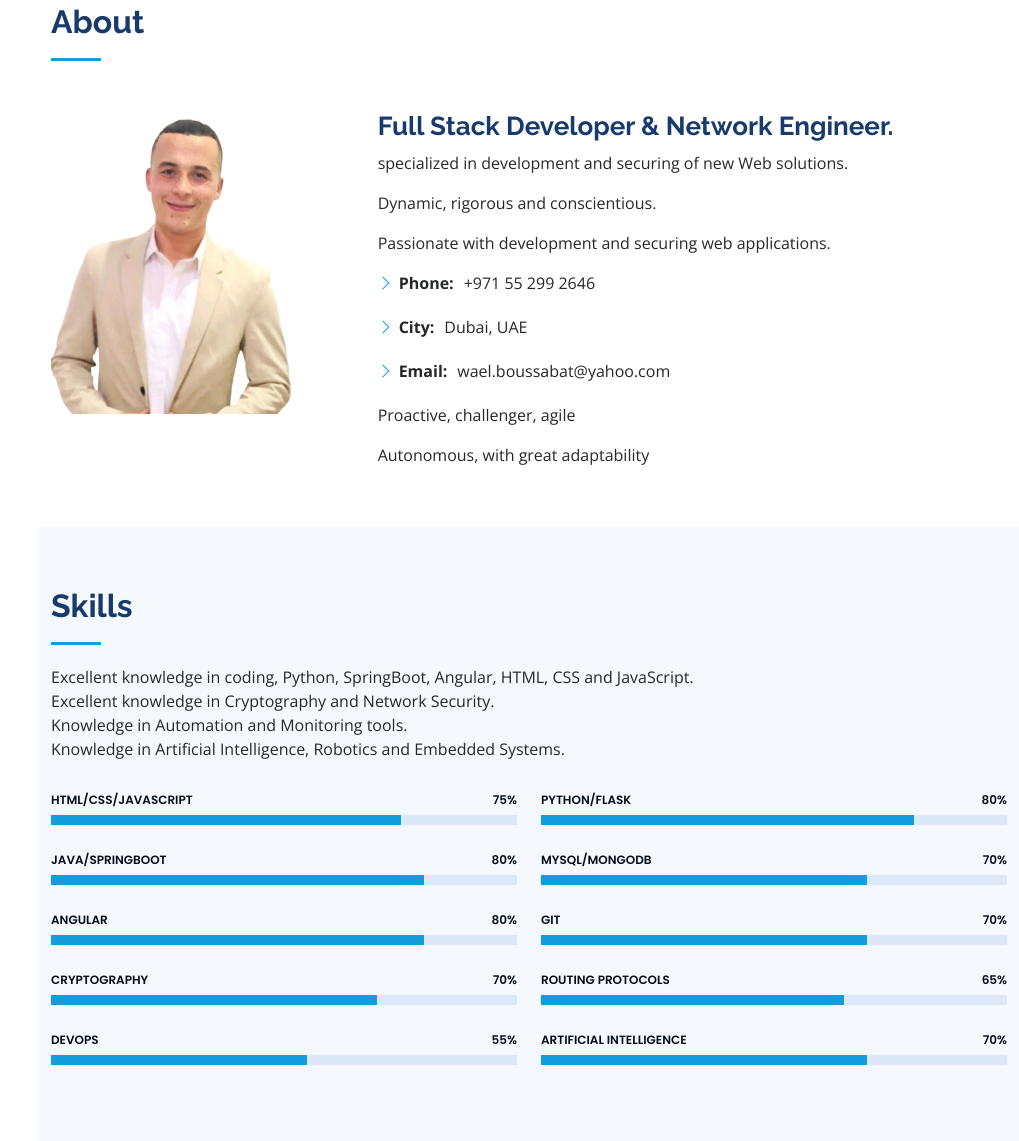
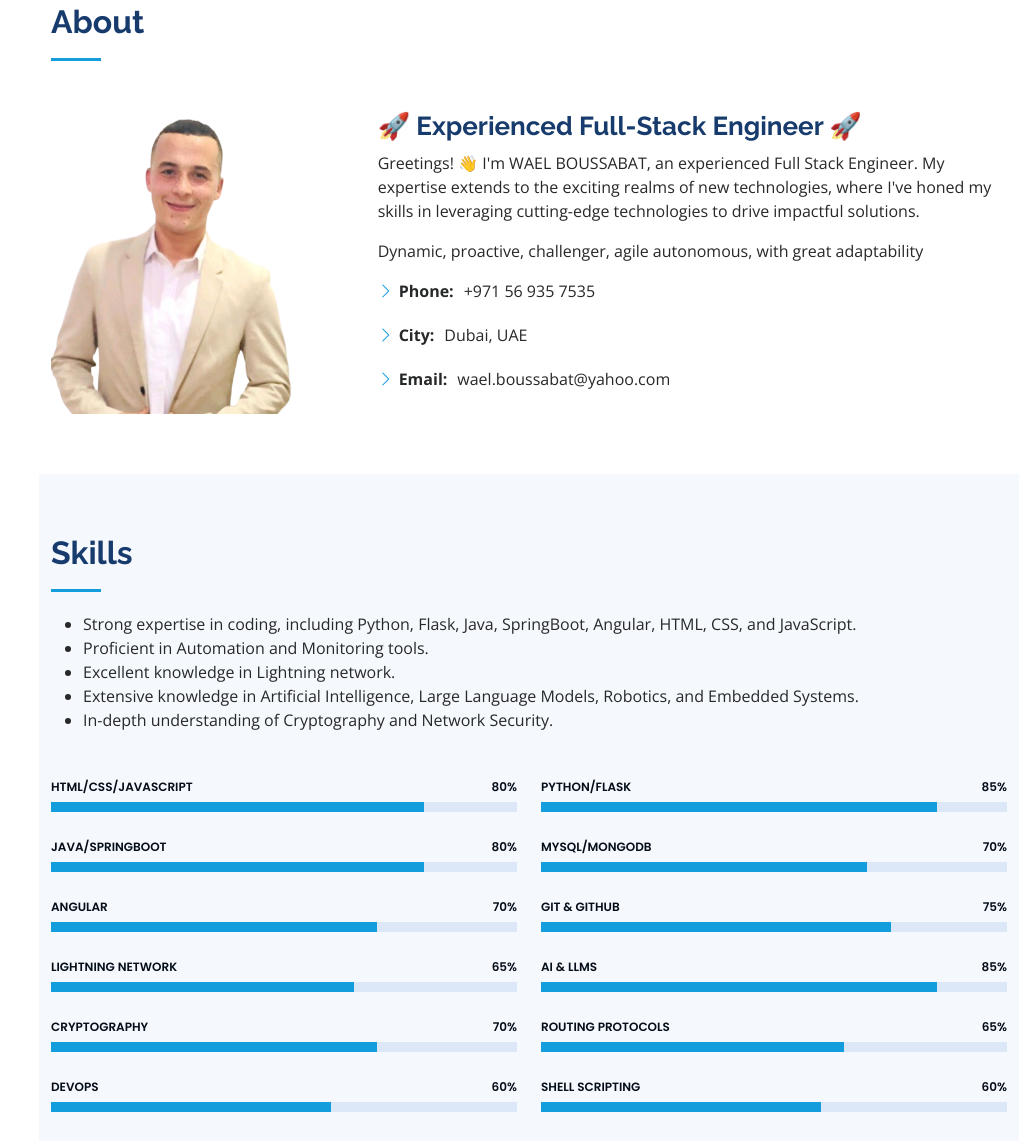
Before and after one commit to BoussabatWael/BoussabatWael.github.io, a plain HTML site: page index.html in a window 1280 px wide. Shown: the part 857-1998 px from the top of the page, without its empty margins (261-1280 px from the left). Drawn offline with nearby package versions, Linux system fonts and the light colour scheme.

Commit message:
Update index.html

```diff
--- a/index.html
+++ b/index.html
@@ -54,7 +54,7 @@
           <li><a href="#about" class="nav-link scrollto"><i class="bx bx-user"></i> <span>About</span></a></li>
           <li><a href="#skills" class="nav-link scrollto"><i class="bx bx-shape-circle"></i> <span>Skills</span></a></li>
           <li><a href="#resume" class="nav-link scrollto"><i class="bx bx-file-blank"></i> <span>Resume</span></a></li>
-          <li><a href="#portfolio" class="nav-link scrollto"><i class="bx bx-book-content"></i> <span>Portfolio</span></a></li>
+          <!--<li><a href="#portfolio" class="nav-link scrollto"><i class="bx bx-book-content"></i> <span>Portfolio</span></a></li>-->
           <li><a href="#contact" class="nav-link scrollto"><i class="bx bx-envelope"></i> <span>Contact</span></a></li>
         </ul>
       </nav><!-- .nav-menu -->
@@ -65,7 +65,7 @@
   <section id="hero" class="d-flex flex-column justify-content-center align-items-center">
     <div class="hero-container" data-aos="fade-in">
       <h1>Wael Boussabat</h1>
-      <p>I'm a <span class="typed" data-typed-items="Full Stack Developer, Network Engineer"></span></p>
+      <p>I'm a <span class="typed" data-typed-items="Full Stack Engineer, AI Enthusiast"></span></p>
     </div>
   </section><!-- End Hero -->
 
@@ -83,16 +83,19 @@
           <div class="col-lg-4" data-aos="fade-right">
             <img src="assets/img/1675959221166-removebg-preview.png" class="img-fluid rd" alt="">
           </div>
-          <div class="col-lg-8 pt-4 pt-lg-0 content" data-aos="fade-left">
-            <h3>Full Stack Developer &amp; Network Engineer.</h3>
-            <p>specialized in development and securing
-              of new Web solutions.</p>
-            <p>Dynamic, rigorous and conscientious.</p>
-            <p>Passionate with development and securing web applications.</p>
+          <div class="col-lg-8 pt-4 pt-lg-0 content resume-item" data-aos="fade-left">
+            <h3>🚀 Experienced Full-Stack Engineer 🚀</h3>
+
+            <p>Greetings! 👋 I'm WAEL BOUSSABAT, an experienced Full Stack Engineer.
+              My expertise extends to the exciting realms of new technologies, where I've honed my skills in leveraging cutting-edge technologies to drive impactful solutions.</p>
+                <p>Dynamic,
+                proactive, challenger, agile
+                autonomous, with great adaptability </p>
+
             <div class="row">
               <div class="col-lg-6">
                 <ul>
-                  <li><i class="bi bi-chevron-right"></i> <strong>Phone:</strong> <span>+971 55 299 2646</span></li>
+                  <li><i class="bi bi-chevron-right"></i> <strong>Phone:</strong> <span>+971 56 935 7535</span></li>
                   <li><i class="bi bi-chevron-right"></i> <strong>City:</strong> <span>Dubai, UAE</span></li>
                   <li><i class="bi bi-chevron-right"></i> <strong>Email:</strong> <span>wael.boussabat@yahoo.com</span></li>
                 </ul>
@@ -102,8 +105,6 @@
                 </ul>
               </div>
             </div>
-            <p>Proactive, challenger, agile</p>
-            <p>Autonomous, with great adaptability</p>
           </div>
         </div>
 
@@ -116,10 +117,17 @@
 
         <div class="section-title">
           <h2>Skills</h2>
-          <p>Excellent knowledge in coding, Python, SpringBoot, Angular, HTML, CSS and JavaScript.</p>
-          <p>Excellent knowledge in Cryptography and Network Security.</p>
-          <p>Knowledge in Automation and Monitoring tools.</p>
-          <p>Knowledge in Artificial Intelligence, Robotics and Embedded Systems.</p>
+          <ul>
+            <li>
+              Strong expertise in coding, including Python, Flask, Java, SpringBoot, Angular, HTML, CSS, and JavaScript.
+            </li>
+            <li>
+              Proficient in Automation and Monitoring tools.
+            </li>
+          <li>Excellent knowledge in Lightning network.</li>
+          <li>Extensive knowledge in Artificial Intelligence, Large Language Models, Robotics, and Embedded Systems.</li>
+          <li>In-depth understanding of Cryptography and Network Security.</li>
+        </ul>
         </div>
 
         <div class="row skills-content">
@@ -127,9 +135,9 @@
           <div class="col-lg-6" data-aos="fade-up">
 
             <div class="progress">
-              <span class="skill">HTML/CSS/javascript <i class="val">75%</i></span>
+              <span class="skill">HTML/CSS/javascript <i class="val">80%</i></span>
               <div class="progress-bar-wrap">
-                <div class="progress-bar" role="progressbar" aria-valuenow="75" aria-valuemin="0" aria-valuemax="100"></div>
+                <div class="progress-bar" role="progressbar" aria-valuenow="80" aria-valuemin="0" aria-valuemax="100"></div>
               </div>
             </div>
 
@@ -141,9 +149,16 @@
             </div>
 
             <div class="progress">
-              <span class="skill">ANGULAR <i class="val">80%</i></span>
+              <span class="skill">ANGULAR <i class="val">70%</i></span>
               <div class="progress-bar-wrap">
-                <div class="progress-bar" role="progressbar" aria-valuenow="80" aria-valuemin="0" aria-valuemax="100"></div>
+                <div class="progress-bar" role="progressbar" aria-valuenow="70" aria-valuemin="0" aria-valuemax="100"></div>
+              </div>
+            </div>
+
+            <div class="progress">
+              <span class="skill">Lightning Network <i class="val">65%</i></span>
+              <div class="progress-bar-wrap">
+                <div class="progress-bar" role="progressbar" aria-valuenow="65" aria-valuemin="0" aria-valuemax="100"></div>
               </div>
             </div>
 
@@ -155,9 +170,9 @@
             </div>
 
             <div class="progress">
-              <span class="skill">DevOps <i class="val">55%</i></span>
+              <span class="skill">DevOps <i class="val">60%</i></span>
               <div class="progress-bar-wrap">
-                <div class="progress-bar" role="progressbar" aria-valuenow="55" aria-valuemin="0" aria-valuemax="100"></div>
+                <div class="progress-bar" role="progressbar" aria-valuenow="60" aria-valuemin="0" aria-valuemax="100"></div>
               </div>
             </div>
           </div>
@@ -165,9 +180,9 @@
           <div class="col-lg-6" data-aos="fade-up" data-aos-delay="100">
 
             <div class="progress">
-              <span class="skill">PYTHON/FLASK <i class="val">80%</i></span>
+              <span class="skill">PYTHON/FLASK <i class="val">85%</i></span>
               <div class="progress-bar-wrap">
-                <div class="progress-bar" role="progressbar" aria-valuenow="80" aria-valuemin="0" aria-valuemax="100"></div>
+                <div class="progress-bar" role="progressbar" aria-valuenow="85" aria-valuemin="0" aria-valuemax="100"></div>
               </div>
             </div>
 
@@ -179,9 +194,16 @@
             </div>
 
             <div class="progress">
-              <span class="skill">Git <i class="val">70%</i></span>
+              <span class="skill">Git & Github <i class="val">75%</i></span>
               <div class="progress-bar-wrap">
-                <div class="progress-bar" role="progressbar" aria-valuenow="70" aria-valuemin="0" aria-valuemax="100"></div>
+                <div class="progress-bar" role="progressbar" aria-valuenow="75" aria-valuemin="0" aria-valuemax="100"></div>
+              </div>
+            </div>
+
+            <div class="progress">
+              <span class="skill">AI & LLMs <i class="val">85%</i></span>
+              <div class="progress-bar-wrap">
+                <div class="progress-bar" role="progressbar" aria-valuenow="85" aria-valuemin="0" aria-valuemax="100"></div>
               </div>
             </div>
 
@@ -193,9 +215,9 @@
             </div>
 
             <div class="progress">
-              <span class="skill">Artificial intelligence <i class="val">70%</i></span>
+              <span class="skill">Shell Scripting <i class="val">60%</i></span>
               <div class="progress-bar-wrap">
-                <div class="progress-bar" role="progressbar" aria-valuenow="70" aria-valuemin="0" aria-valuemax="100"></div>
+                <div class="progress-bar" role="progressbar" aria-valuenow="60" aria-valuemin="0" aria-valuemax="100"></div>
               </div>
             </div>
           </div>
@@ -217,8 +239,20 @@
             <h3 class="resume-title">Sumary</h3>
             <div class="resume-item pb-0">
               <h4>Wael Boussabat</h4>
-              <p><em>Innovative and deadline-driven Experienced Full Stack Developer and Network Engineer with 4+ years of experience developing and securing websites and applications.</em></p>
+              <p><em>An innovative and results-driven Full Stack Engineer with 5+ years of experience in developing and securing websites and applications, as well as building and automating various tasks to meet deadlines efficiently.</em></p>
 
+            </div>
+
+            <h3 class="resume-title">Education</h3>
+            <div class="resume-item">
+              <h4>Master of Software &amp; Network Engineering</h4>
+              <h5>Sep 2019</h5>
+              <p><em>IT Business School, Nabeul, Tunisia</em></p>
+            </div>
+            <div class="resume-item">
+              <h4>Bachelor of Industrial Electronics</h4>
+              <h5>Sep 2014</h5>
+              <p><em>Higher Institute of Technological Studies of Nabeul, Tunisia</em></p>
             </div>
 
             <h3 class="resume-title">Certification</h3>
@@ -275,30 +309,34 @@
               <h4>Arabic : Native</h4>
             </div>
             <div class="resume-item">
-              <h4>Spanish : Baginner</h4>
+              <h4>Spanish : Beginner</h4>
             </div>
           </div>
           <div class="col-lg-6" data-aos="fade-up" data-aos-delay="100">
-            <h3 class="resume-title">Education</h3>
+            <h3 class="resume-title">Professional Experience</h3>
             <div class="resume-item">
-              <h4>Master of Software &amp; Network Engineering</h4>
-              <h5>Sep 2019</h5>
-              <p><em>IT Business School, Nabeul, Tunisia</em></p>
+              <h4>FULL STACK ENGINEER</h4>
+              <h5>Jun 2023 - Present</h5>
+              <p><em>Green Truth Technology LLC , Dubai | UAE</em></p>
+              <ul>
+                <li>Designing and implementing Lightning Network protocol, including the creation of custom nodes and wallets : (Voltage Nodes, ThunderHub, BTCPay Server, Alby Wallet).</li>
+                <li>Building and integrating trading bots with various algorithms across multiple platforms : (Binance, Kraken, Bitfinex, LNMarkets, MetaTrader).</li>
+                <li>Utilizing LangChain technology to interact with diverse documents, websites, and YouTube videos through automated bots.</li>
+                <li>Creating a variety of AI assistants for customer support across different types of businesses : (Document Loaders, Text Splitters and Embeddings, Vector databases, Conversational retrieval chains, Agents and tools, Prompt Engineering, Chat memory and token usage…).</li>
+                <li>Facilitating voice and text interactions with multiple large language models (LLMs).</li>
+                <li>Developing and deploying customized landing pages.</li>
+                <li>Automating data collection and websites scraping.</li>
+                <li>Fine-tuning machine learning models.</li>
+                <li>Creating and deploying web applications based on the Nostr protocol.</li>
+              </ul>
             </div>
-            <div class="resume-item">
-              <h4>Bachelor of Industrial Electronics</h4>
-              <h5>Sep 2014</h5>
-              <p><em>Higher Institute of Technological Studies of Nabeul, Tunisia</em></p>
-            </div>
-
-            <h3 class="resume-title">Professional Experience</h3>
             <div class="resume-item">
               <h4>FULL STACK ENGINEER</h4>
               <h5>Feb 2023 - May 2023</h5>
               <p><em>L-mobile , Nabeul | Tunisia</em></p>
               <ul>
                 <li>Worked on a specific ERP called ProAlpha.</li>
-                <li>Developed services and DLLs for specific needs with (ABL) Advanced business language.</li>
+                <li>Developed services and DLLs for specific needs with (ABL) Advanced Business Language.</li>
                 <li>Troubleshot client servers and scheduled backups.</li>
                 <li>Installed new features and migrated from version to another.</li>
               </ul>
@@ -336,7 +374,7 @@
       </div>
     </section><!-- End Resume Section -->
 
-    <!-- ======= Portfolio Section ======= -->
+    <!--
     <section id="portfolio" class="portfolio section-bg">
       <div class="container">
 
@@ -376,7 +414,6 @@
               </div>
             </div>
           </div>
-<!--
           <div class="col-lg-4 col-md-6 portfolio-item filter-app">
             <div class="portfolio-wrap">
               <img src="assets/img/portfolio/big_data1.PNG" class="img-fluid" alt="">
@@ -406,8 +443,6 @@
               </div>
             </div>
           </div>
--->
-<!--
           <div class="col-lg-4 col-md-6 portfolio-item filter-app">
             <div class="portfolio-wrap">
               <img src="assets/img/portfolio/portfolio-6.jpg" class="img-fluid" alt="">
@@ -427,13 +462,13 @@
               </div>
             </div>
           </div>
--->
+
 
 
         </div>
       </div>
-    </section><!-- End Portfolio Section -->
-
+    </section>
+  -->
     <!-- ======= Contact Section ======= -->
     <section id="contact" class="contact">
       <div class="container">
@@ -450,7 +485,7 @@
               <div class="address">
                 <i class="bi bi-geo-alt"></i>
                 <h4>Location:</h4>
-                <p>Al Rigga, Dubai, UAE</p>
+                <p>Dubai, UAE</p>
               </div>
 
               <div class="email">
@@ -462,7 +497,7 @@
               <div class="phone">
                 <i class="bi bi-phone"></i>
                 <h4>Call:</h4>
-                <p>+971 55 299 2646</p>
+                <p>+971 56 935 7535</p>
               </div>
             </div>
 
```
